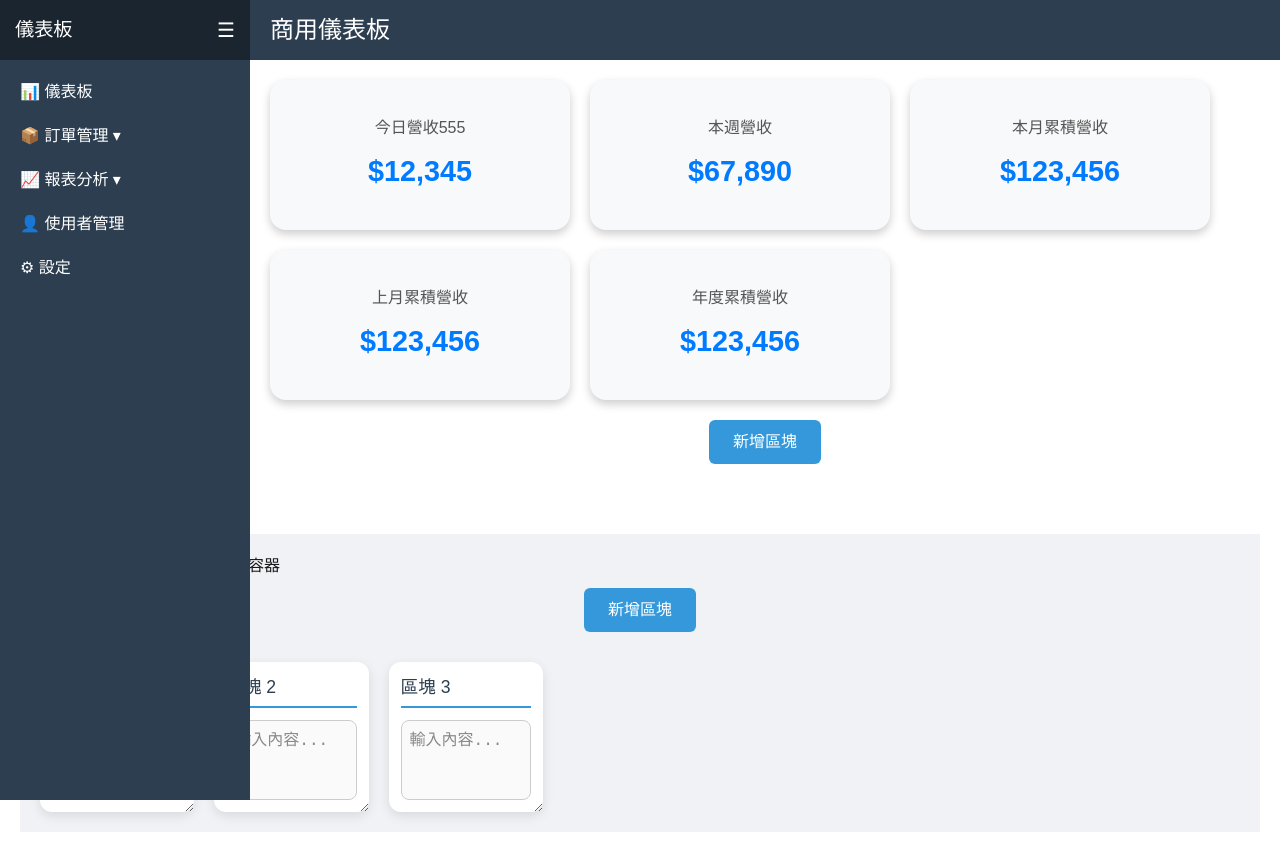
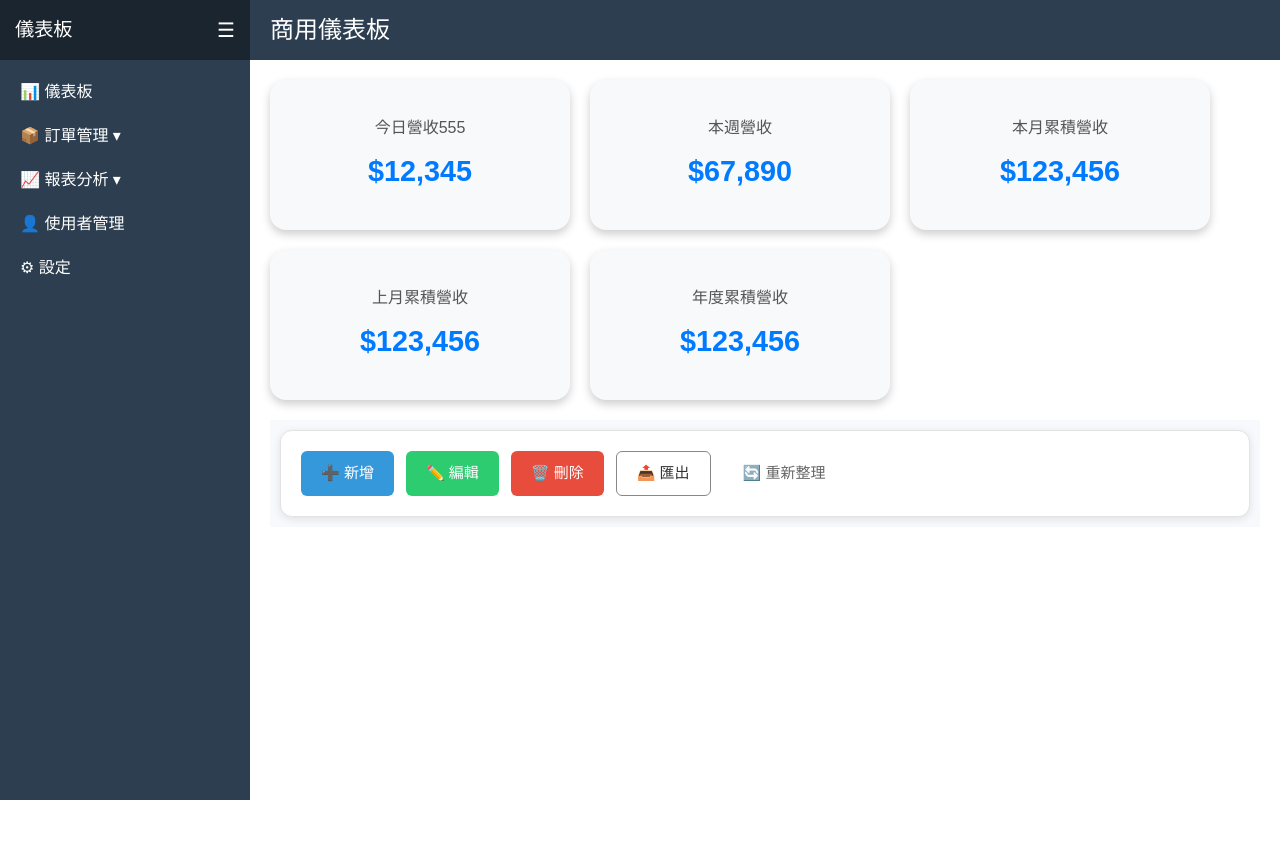
Before and after one commit to loveaoe33/boss_Dashboard_Next, a Next.js app: page / in a window 1280 px wide. After the commit the page ends 800 px from the top, so only its background shows below. Built offline with nearby package versions, Linux system fonts and the light colour scheme.

Commit message:
20250714

```diff
--- /dev/null
+++ b/app/dashboard/css/bi_function.css
@@ -0,0 +1,93 @@
+    .function-body {
+      font-family: "Segoe UI", sans-serif;
+      background-color: #f7f9fc;
+      padding: 10px;
+    }
+
+    .function-panel {
+      display: flex;
+      gap: 12px;
+      flex-wrap: wrap;
+      background: #ffffff;
+      padding: 20px;
+      border-radius: 12px;
+      box-shadow: 0 2px 8px rgba(0, 0, 0, 0.1);
+      border: 1px solid #e3e3e3;
+    }
+
+    .function-button {
+      display: flex;
+      align-items: center;
+      padding: 10px 18px;
+      font-size: 15px;
+      border: none;
+      border-radius: 6px;
+      cursor: pointer;
+      color: white;
+      transition: background-color 0.2s ease;
+    }
+
+    .function-button svg {
+      margin-right: 8px;
+    }
+
+    .btn {
+  padding: 10px 20px;
+  font-size: 15px;
+  font-weight: 500;
+  border: none;
+  border-radius: 6px;
+  cursor: pointer;
+  display: flex;
+  align-items: center;
+  gap: 6px;
+  transition: background-color 0.2s ease;
+  white-space: nowrap;
+}
+
+/* 不同樣式變化 */
+.btn-default {
+  background-color: #3498db;
+  color: white;
+}
+
+.btn-default:hover {
+  background-color: #2980b9;
+}
+
+.btn-secondary {
+  background-color: #2ecc71;
+  color: white;
+}
+
+.btn-secondary:hover {
+  background-color: #27ae60;
+}
+
+.btn-danger {
+  background-color: #e74c3c;
+  color: white;
+}
+
+.btn-danger:hover {
+  background-color: #c0392b;
+}
+
+.btn-outline {
+  background-color: transparent;
+  border: 1px solid #888;
+  color: #333;
+}
+
+.btn-outline:hover {
+  background-color: #f2f2f2;
+}
+
+.btn-ghost {
+  background-color: transparent;
+  color: #666;
+}
+
+.btn-ghost:hover {
+  background-color: #110303;
+}
--- a/app/dashboard/css/bi_main.css
+++ b/app/dashboard/css/bi_main.css
@@ -78,6 +78,10 @@
     font-size: 20px;
     cursor: pointer;
 }
+.middle-function-body{
+    margin-left: 0px;
+    size: 10cp;
+}
 
 /* 側邊欄選單 */
 .menu {
@@ -134,10 +138,10 @@
 /* 內容區域 */
 .content {
     margin-left: 250px;
-;
     padding: 20px;
     transition: margin-left 0.3s ease-in-out;
 }
+
 
 /* 側邊欄收起時，內容區域調整 */
 .sidebar.collapsed + .navbar {
--- /dev/null
+++ b/app/dashboard/functionDive.tsx
@@ -0,0 +1,20 @@
+'use client';
+import "./css/bi_function.css"
+
+
+import React from 'react';
+export default function MainBlocks() {
+  return (
+    <>
+      <div className='function-body'>
+        <div className="function-panel">
+          <button className="btn btn-default">➕ 新增</button>
+          <button className="btn btn-secondary">✏️ 編輯</button>
+          <button className="btn btn-danger">🗑️ 刪除</button>
+          <button className="btn btn-outline">📤 匯出</button>
+          <button className="btn btn-ghost">🔄 重新整理</button>
+        </div>
+      </div>
+    </>
+    )
+};
--- a/app/dashboard/main.tsx
+++ b/app/dashboard/main.tsx
@@ -2,6 +2,8 @@
 
 import "./css/bi_main.css";
 import DynamicDiv from './dynamicDiv';
+import FunctionDiv from "./functionDive";
+
 import { rectSortingStrategy } from '@dnd-kit/sortable';
 
 import {
@@ -144,21 +146,18 @@ export default function MainBlocks() {
                 </SortableItem>
               ))}
             </div>
+
+
           </SortableContext>
-          <button className="add-block-button"
-            // onClick={addBlock}
-            onMouseOver={(e) => {
-              (e.currentTarget.style.backgroundColor = '#2980b9');
-            }}
-            onMouseOut={(e) => {
-              (e.currentTarget.style.backgroundColor = '#3498db');
-            }}
-          >
-            新增區塊
-          </button>
         </DndContext>
+        <div className="middle-function-body">
+          <FunctionDiv />
+        </div>
+        <div className="middel-chart-body">
+
+        </div>
       </div>
-      <DynamicDiv />
+
     </>
   );
 }
--- a/app/page.tsx
+++ b/app/page.tsx
@@ -4,9 +4,11 @@ import DashboardMain from "./dashboard/main";
 import ChartPage from "./dashboard/testChart"
 import ReChartPage from "./dashboard/testRecharts";
 import LineChartPage from "./dashboard/testLineChart";
+import FunctionDiv from "./dashboard/functionDive";
 export default function Information_Home() {
   return (
+    <>
       <DashboardMain />
-
+    </>
   );
 }
--- a/package.json
+++ b/package.json
@@ -15,6 +15,7 @@
     "frappe-gantt": "^1.0.3",
     "frappe-gantt-react": "^0.2.2",
     "gantt-task-react": "^0.3.9",
+    "lucide-react": "^0.525.0",
     "next": "15.3.5",
     "react": "^18.2.0",
     "react-dom": "^18.2.0",
```
Also changed, not shown: 1 other file (tests, documents, lock files or other folders).
